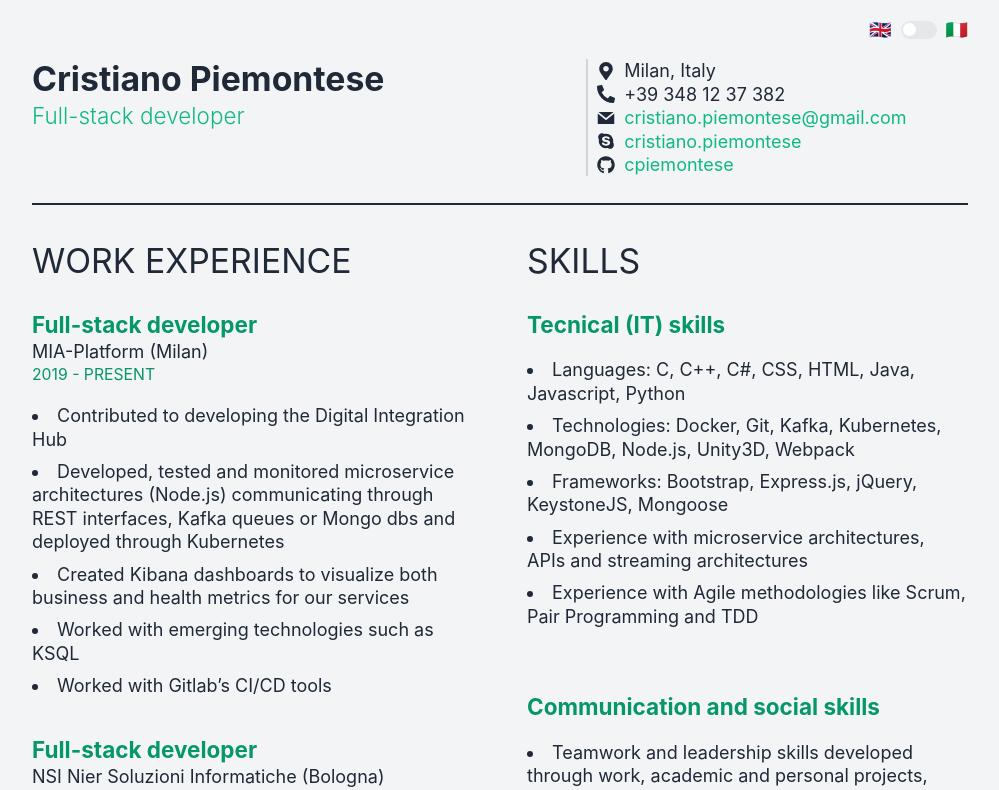
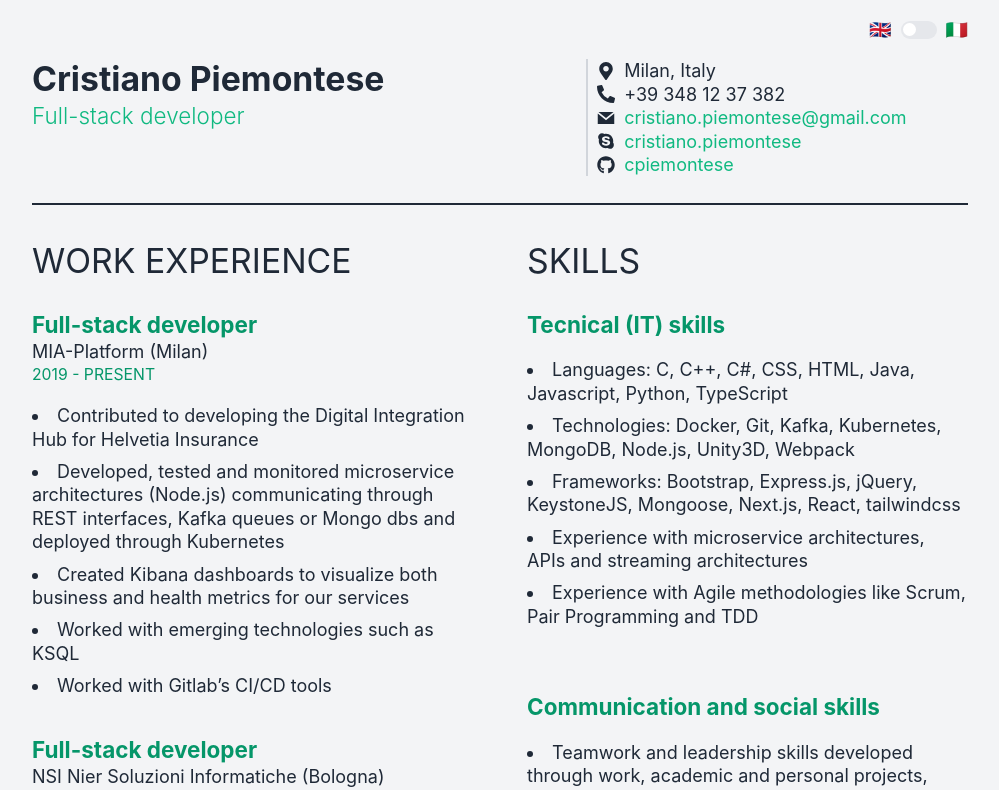
Before and after one commit to cpiemontese/cpiemontese.github.io, a Next.js app: page / in a window 1280 px wide. Shown: the top 790 px of the page, without its empty margins (140-1139 px from the left). Built offline with nearby package versions, Linux system fonts and the light colour scheme.

Commit message:
update infos to latest

```diff
--- a/pages/index.jsx
+++ b/pages/index.jsx
@@ -79,9 +79,9 @@ export default function IndexPage() {
                 list={[
                   {
                     [EN]:
-                      "Contributed to developing the Digital Integration Hub",
+                      "Contributed to developing the Digital Integration Hub for Helvetia Insurance",
                     [IT]:
-                      "Contribuito allo sviluppo del Digital Integration Hub",
+                      "Contribuito allo sviluppo del Digital Integration Hub per Helvetia Assicurazioni",
                   },
                   {
                     [EN]:
@@ -229,11 +229,11 @@ export default function IndexPage() {
                 title={lang === EN ? "Tecnical (IT) skills" : "Informatiche"}
                 list={(function () {
                   const languages =
-                    "C, C++, C#, CSS, HTML, Java, Javascript, Python";
+                    "C, C++, C#, CSS, HTML, Java, Javascript, Python, TypeScript";
                   const techs =
                     "Docker, Git, Kafka, Kubernetes, MongoDB, Node.js, Unity3D, Webpack";
                   const frameworks =
-                    "Bootstrap, Express.js, jQuery, KeystoneJS, Mongoose";
+                    "Bootstrap, Express.js, jQuery, KeystoneJS, Mongoose, Next.js, React, tailwindcss";
 
                   return [
                     {
```
